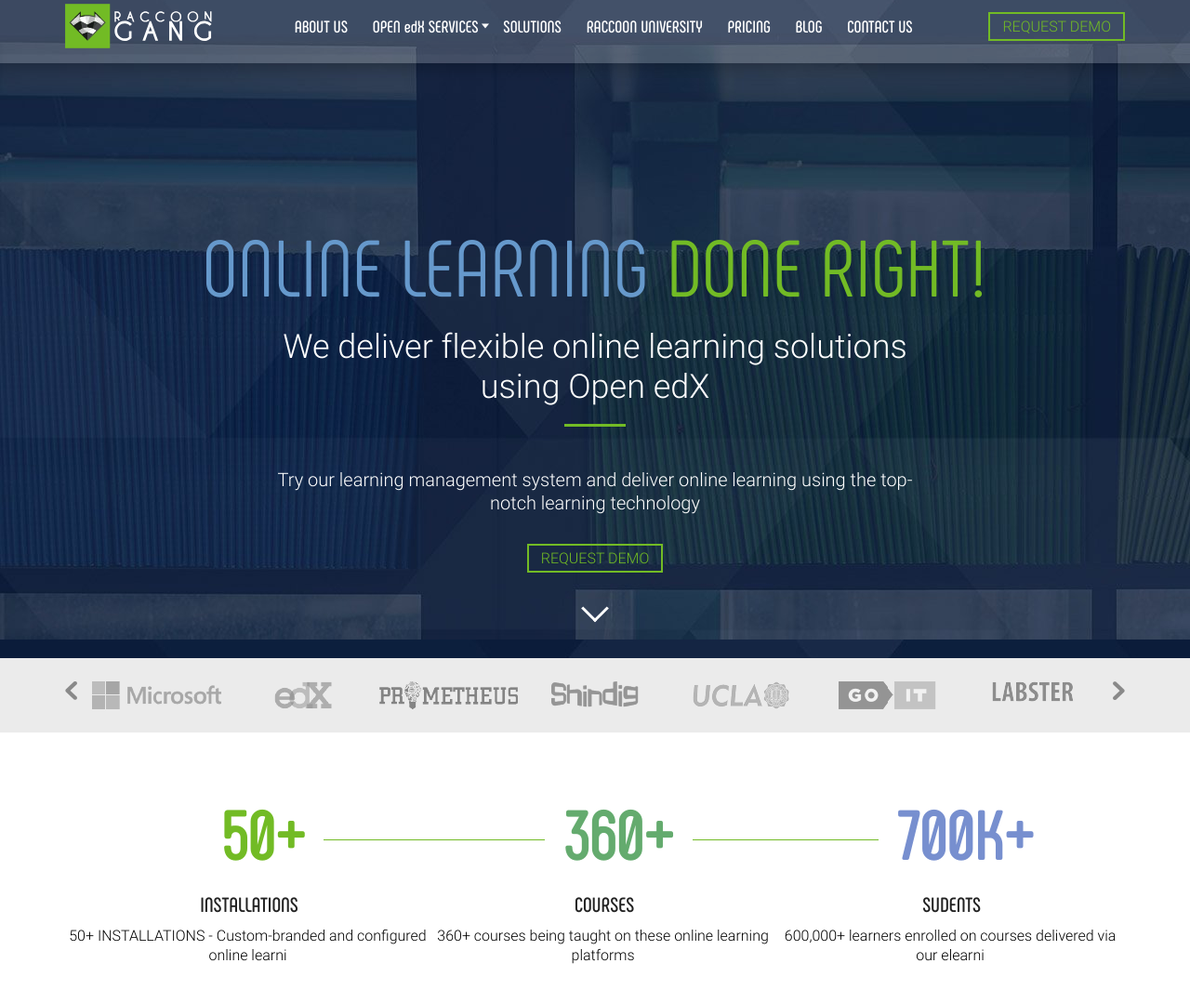
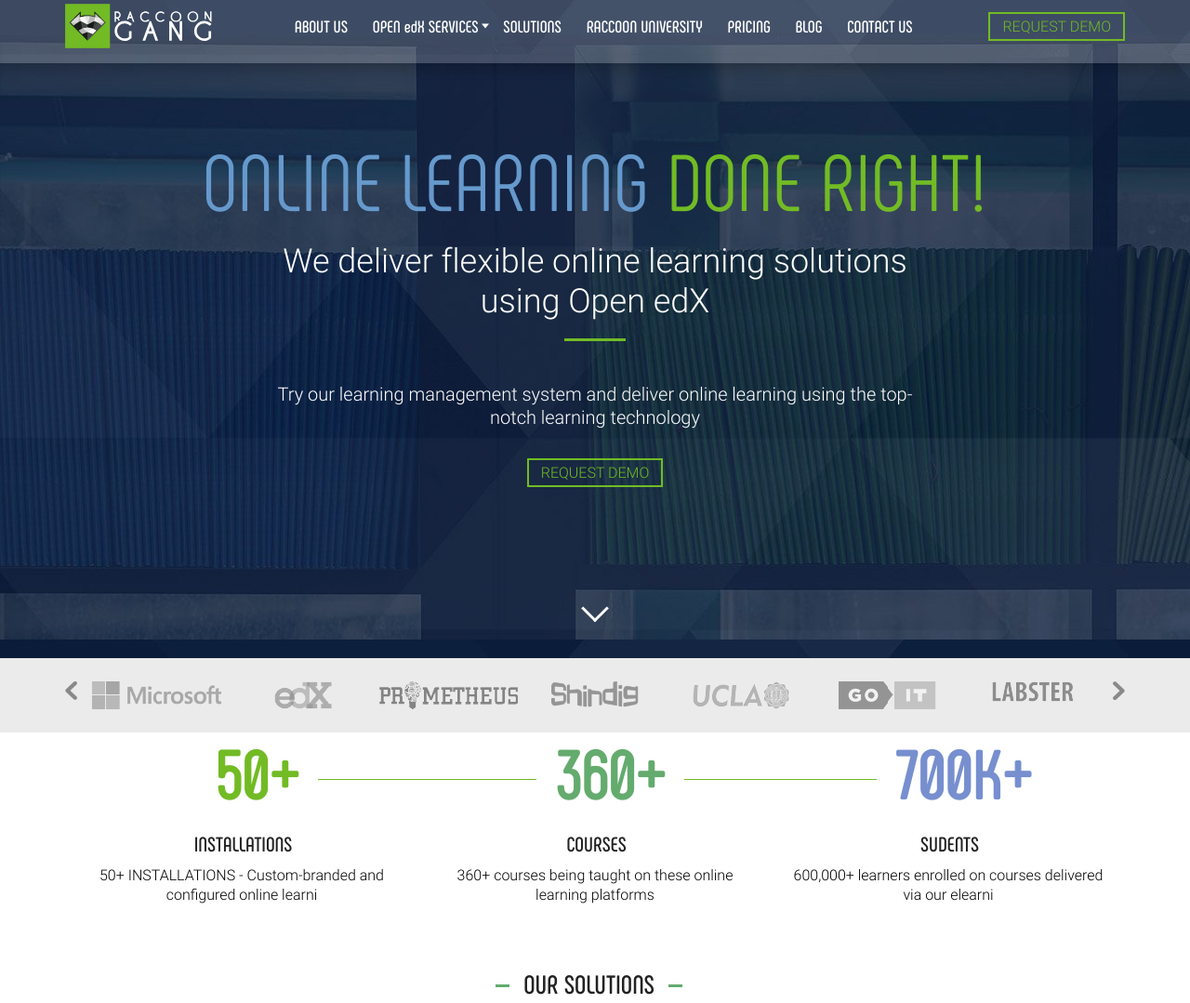
Before and after one commit to otecMuxah/RaccoonSite, a website: page static/index.html in a window 1280 px wide. Shown: the part 12-1091 px from the top of the page at 93% size. Drawn offline with Linux system fonts and the light colour scheme; files whose address does not match are found by name.

Commit message:
ie11 compatibility

```diff
--- a/frontend/SCSS/blocks/_case-studies.scss
+++ b/frontend/SCSS/blocks/_case-studies.scss
@@ -13,6 +13,7 @@
         display: flex;
         flex-wrap: wrap;
         justify-content: space-between;
+        width: 100%;
     }
     &__item {
         width: 375px;
@@ -73,6 +74,7 @@
         font: 18px/23px $font_light;
         color: $color-white;
         margin-bottom: 15px;
+        width: 100%;
     }
     &__button {
         color: $color-white;
--- a/frontend/SCSS/blocks/_facts.scss
+++ b/frontend/SCSS/blocks/_facts.scss
@@ -33,6 +33,7 @@
         text-align: center;
         max-width: 360px;
         margin-left: 33px;
+        flex: 1;
         @include phone {
             margin: 0 0 35px 33px;
         }
@@ -64,5 +65,6 @@
     &__paragraph {
         font: 16px/21px $font_light;
         margin-left: -33px;
+        width: 100%;
     }
 }
--- a/frontend/SCSS/blocks/_infographic.scss
+++ b/frontend/SCSS/blocks/_infographic.scss
@@ -224,6 +224,7 @@
     }
     &__text {
         font: 14px $font_light;
+        width: 100%;
     }
     &__styleline {
         position: absolute;
--- a/frontend/SCSS/blocks/_main-banner.scss
+++ b/frontend/SCSS/blocks/_main-banner.scss
@@ -1,29 +1,18 @@
 .main-banner {
     width: 100%;
-    height: 100%;
+    height: calc(100vh - 80px);
     background: url("../images/main-banner-bg.jpg") repeat-y;
     z-index: 0;
     position: relative;
     color: $color-white;
     padding: 160px 0 0;
     box-sizing: border-box;
-    display: flex;
-    align-items: center;
-    justify-content: center;
 
     @include width-1140 {
         padding: 160px 10px 0;
         box-sizing: border-box;
     }
-    &__outer-wrapper {
-        min-height: 100%;
-        height: 100vh;
-        display: flex;
-        flex-direction: column;
-        align-items: center;
-        justify-content: space-between;
-        margin-bottom: 65px;
-    }
+
     &--nomargins {
         //top: 0;
         //margin-bottom: 0;
--- a/frontend/SCSS/blocks/_solutions.scss
+++ b/frontend/SCSS/blocks/_solutions.scss
@@ -16,6 +16,7 @@
         padding-left: 18px;
         box-sizing: border-box;
         margin-right: -3px;
+        overflow: hidden;
         &:after {
             content: '';
             position: absolute;
@@ -50,6 +51,7 @@
         align-items: center;
         justify-content: center;
         flex-direction: column;
+        width: 100%;
         &:hover {
             .solutions__image--wrapper {
                 &:after {
@@ -131,6 +133,7 @@
         color: $color-black;
         text-align: center;
         display: inline-block;
+        width: 100%;
     }
 }
 #education-software {
--- a/frontend/SCSS/blocks/_testimonials.scss
+++ b/frontend/SCSS/blocks/_testimonials.scss
@@ -59,6 +59,7 @@
     &__text {
         font: 18px/24px $font_light;
         color: $color-black;
+        width: 100%;
     }
 
     .owl-carousel {
--- a/frontend/SCSS/blocks/_why-open-edx.scss
+++ b/frontend/SCSS/blocks/_why-open-edx.scss
@@ -12,6 +12,7 @@
         display: flex;
         flex-wrap: wrap;
         justify-content: space-between;
+        width: 100%;
         @include desktop {
             justify-content: space-around;
         }
```
Also changed, not shown: static/css/main.css.
